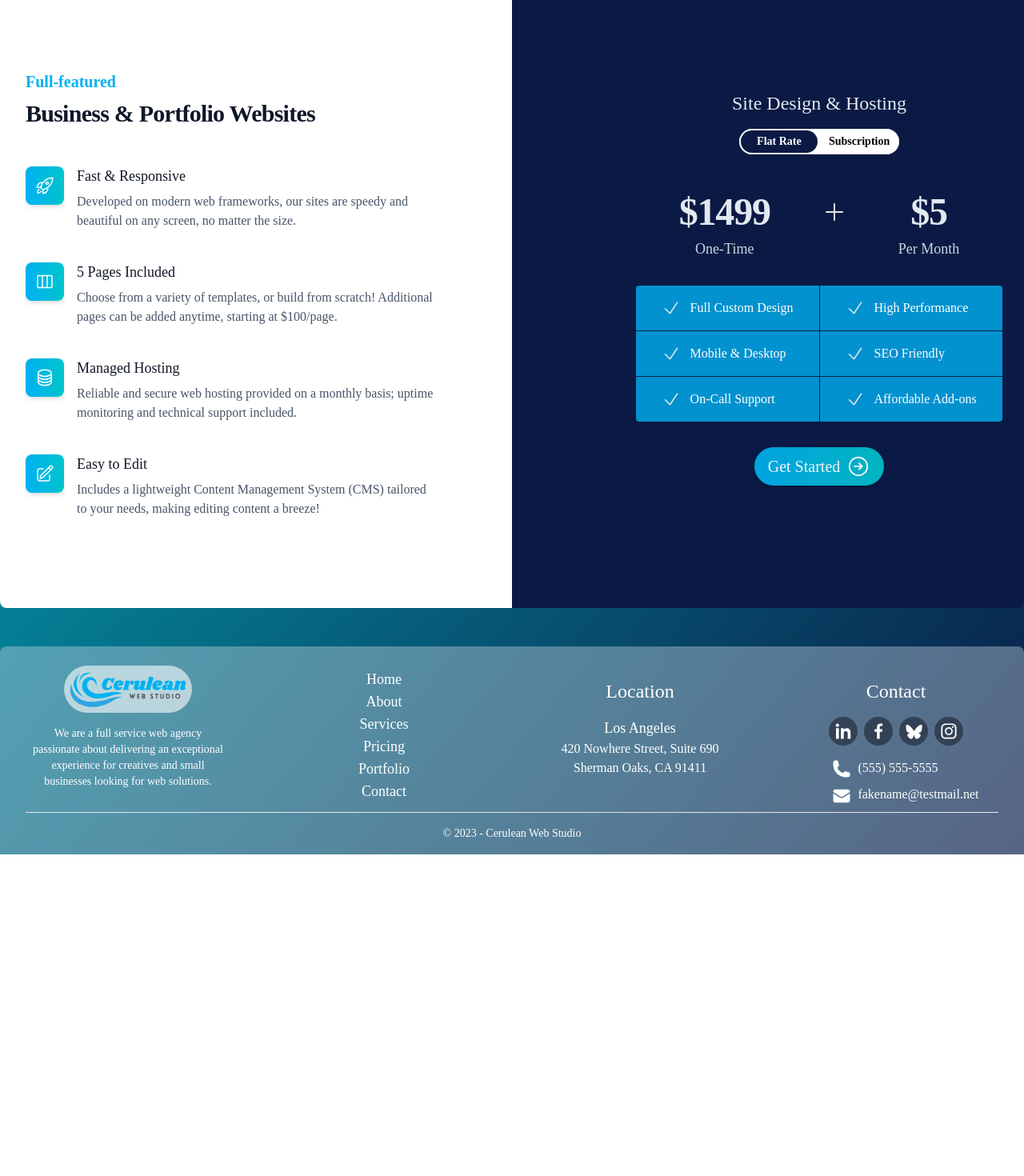
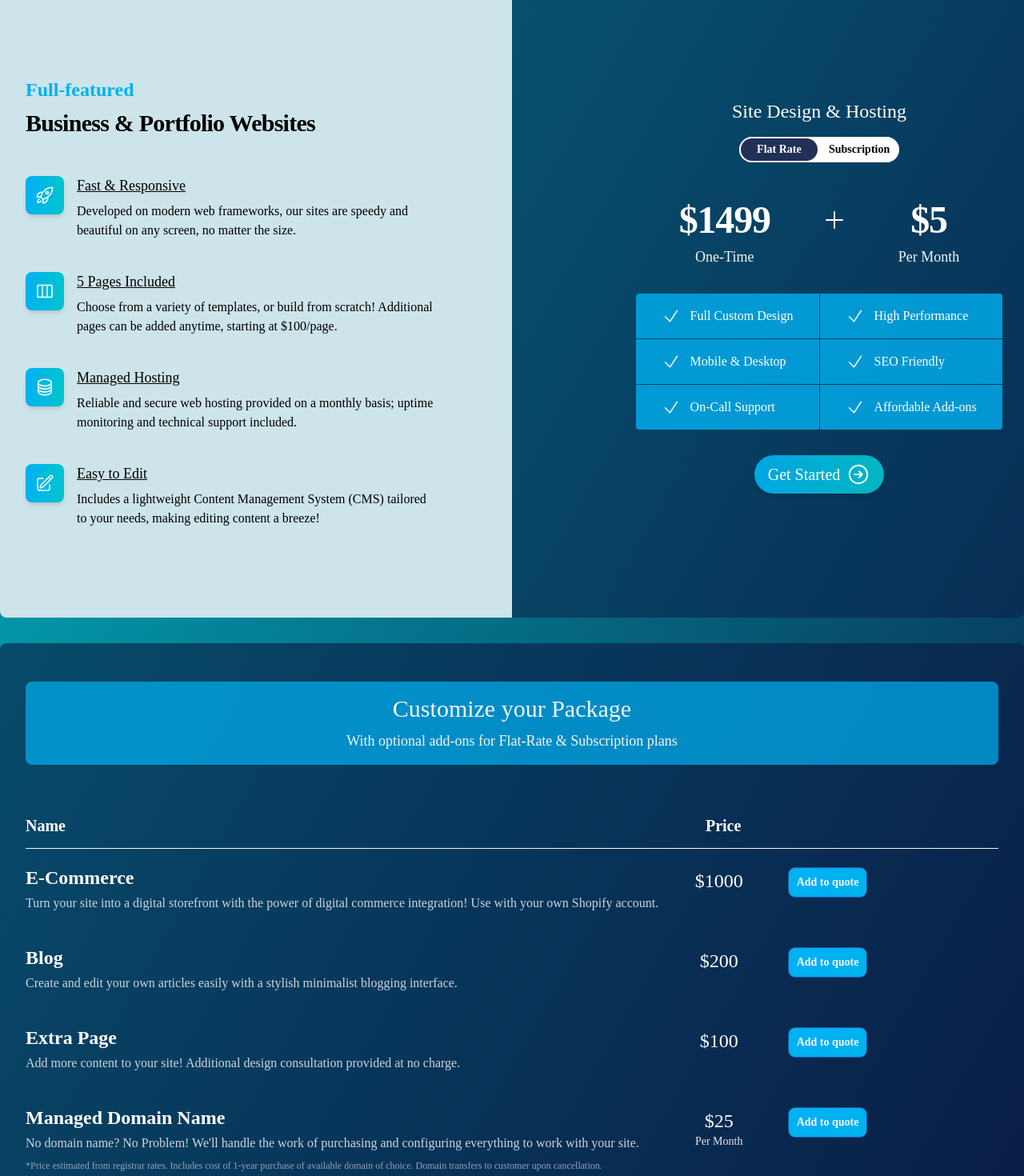
Before and after one commit to PiraTechnics/cerulean-web-studio, a Next.js app: page /pricing in a window 1280 px wide. Shown: the part 440-1910 px from the top of the page at 80% size. Before the commit the page ends 1508 px from the top, so only its background shows below. Built offline with nearby package versions, Linux system fonts and the light colour scheme.

Commit message:
#16 Add-on section details and ui

```diff
--- a/app/pricing/page.tsx
+++ b/app/pricing/page.tsx
@@ -1,4 +1,5 @@
 import { PricePackage } from "@/app/ui/sections/package";
+import { AddOns } from "../ui/sections/package-addons";
 import {
   ViewColumnsIcon,
   RocketLaunchIcon,
@@ -6,7 +7,7 @@ import {
   PencilSquareIcon,
 } from "@heroicons/react/24/outline";
 
-const packageData = {
+const staticSitePackage = {
   header: {
     superscript: "Full-featured",
     title: "Business & Portfolio Websites",
@@ -73,7 +74,7 @@ export default function Pricing() {
         <div className="mx-auto max-w-7xl px-6 lg:px-8">
           <div className="mx-auto max-w-4xl text-center">
             <p className="mt-2 text-4xl font-bold tracking-tight sm:text-5xl">
-              Pricing plans for teams of&nbsp;all&nbsp;sizes
+              Pricing for teams of&nbsp;all&nbsp;sizes
             </p>
           </div>
           <p className="mx-auto mt-6 max-w-2xl text-center text-xl leading-8">
@@ -84,11 +85,12 @@ export default function Pricing() {
         </div>
       </div>
       <PricePackage
-        header={packageData.header}
-        features={packageData.features}
-        featureChecklist={packageData.featureChecklist}
-        pricing={packageData.pricing}
+        header={staticSitePackage.header}
+        features={staticSitePackage.features}
+        featureChecklist={staticSitePackage.featureChecklist}
+        pricing={staticSitePackage.pricing}
       />
+      <AddOns />
     </section>
   );
 }
--- a/app/ui/components/toolbar.tsx
+++ b/app/ui/components/toolbar.tsx
@@ -1,7 +1,7 @@
 "use client";
 
 import { BurgerBar } from "./burger-bar";
-import { Toggle } from "./toggle";
+import { Toggle } from "./darkmode-toggle";
 
 export const ToolBar = () => {
   return (
--- /dev/null
+++ b/app/ui/sections/package-addons.tsx
@@ -0,0 +1,119 @@
+import {
+  ShoppingBagIcon,
+  DocumentTextIcon,
+  GlobeAltIcon,
+  DocumentDuplicateIcon,
+} from "@heroicons/react/24/outline";
+
+const addOnChoices = [
+  {
+    name: "E-Commerce",
+    value: "ecommerce",
+    price1: "$1000",
+    icon: <ShoppingBagIcon />,
+    description:
+      "Turn your site into a digital storefront with the power of digital commerce integration! Use with your own Shopify account.",
+  },
+  {
+    name: "Blog",
+    value: "blog",
+    price1: "$200",
+    price2: "$40",
+    label2: "Per Month",
+    icon: <DocumentTextIcon />,
+    description:
+      "Create and edit your own articles easily with a stylish minimalist blogging interface.",
+  },
+  {
+    name: "Extra Page",
+    value: "extrapage",
+    price1: "$100",
+    icon: <DocumentDuplicateIcon />,
+    description:
+      "Add more content to your site! Additional design consultation provided at no charge.",
+  },
+  {
+    name: "Managed Domain Name",
+    value: "manageddomain",
+    price1: "$25",
+    price2: "$5",
+    label1: "Per Month",
+    label2: "Per Month",
+    icon: <GlobeAltIcon />,
+    description:
+      "No domain name? No Problem! We'll handle the work of purchasing and configuring everything to work with your site.",
+    subDescription:
+      "*Price estimated from registrar rates. Includes cost of 1-year purchase of available domain of choice. Domain transfers to customer upon cancellation.",
+  },
+];
+
+export const AddOns = () => {
+  return (
+    <section className="my-4">
+      <div className="bg-cws-bg-2/60 w-full rounded-lg text-white px-1 sm:px-6 lg:static lg:px-8 py-12">
+        <div className="w-full p-4 text-center rounded-lg bg-cws-primary/70">
+          <h2 className="text-2xl sm:text-3xl text-slate-100">
+            Customize your Package
+          </h2>
+          <p className="mt-2 sm:text-lg text-slate-100">
+            With optional add-ons for Flat-Rate & Subscription plans
+          </p>
+        </div>
+        <table className="min-w-full mt-12">
+          <colgroup>
+            <col className="w-full sm:w-2/3" />
+            <col className="min-w-1/6" />
+            <col className="min-w-1/6" />
+          </colgroup>
+          <thead className="border-b border-slate-100 text-xl font-semibold">
+            <tr>
+              <th scope="col" className="py-3.5 pl-4 pr-3 text-left sm:pl-0">
+                Name
+              </th>
+              <th scope="col" className="py-3.5 pl-3 pr-4 text-center sm:pr-0">
+                Price
+              </th>
+            </tr>
+          </thead>
+          <tbody>
+            {addOnChoices.map((entry) => {
+              return (
+                <tr key={entry.value}>
+                  <td className="max-w-0 py-5 pl-4 pr-3 text-sm sm:pl-0">
+                    <div className="font-semibold text-xl md:text-2xl">
+                      {entry.name}
+                    </div>
+                    <div className="mt-1 text-slate-300 text-sm md:text-base">
+                      {entry.description}
+                    </div>
+                    {entry.subDescription && (
+                      <div className="mt-2 text-xs text-slate-400">
+                        {entry.subDescription}
+                      </div>
+                    )}
+                  </td>
+                  <td className="py-6 text-center text-xl md:text-2xl sm:pr-0 align-top">
+                    <div>{entry.price1}</div>
+                    {entry.label1 && (
+                      <div className="text-xs sm:text-sm text-slate-200">
+                        {entry.label1}
+                      </div>
+                    )}
+                  </td>
+                  <td className="py-6 text-xl px-4 md:px-8 align-top">
+                    <button
+                      type="button"
+                      className="rounded-lg bg-cws-primary px-2.5 py-2 text-sm font-semibold text-white shadow-sm hover:bg-cws-bg-2 ring-1 min-w-max"
+                    >
+                      Add to quote
+                    </button>
+                  </td>
+                </tr>
+              );
+            })}
+          </tbody>
+        </table>
+      </div>
+    </section>
+  );
+};
--- a/app/ui/sections/package-details.tsx
+++ b/app/ui/sections/package-details.tsx
@@ -18,13 +18,13 @@ export const PackageDetails = ({ header, features }: detailsProps) => {
     >
       <div
         id="white-overlay"
-        className="absolute inset-y-0 left-0 -z-10 w-full overflow-hidden bg-white lg:w-1/2 rounded-l-lg"
+        className="absolute inset-y-0 left-0 -z-10 w-full overflow-hidden bg-[#cce4ea] lg:w-1/2 lg:rounded-l-lg max-lg:rounded-t-lg"
       ></div>
-      <div className="mx-auto max-w-lg lg:mx-0">
-        <h2 className="text-xl font-semibold text-cws-primary">
+      <div className="mx-auto max-w-lg lg:mx-0 text-black">
+        <h2 className="text-xl md:text-2xl font-semibold text-cws-primary">
           {header.superscript}
         </h2>
-        <p className="mt-2 text-2xl font-bold text-slate-900 sm:text-3xl sm:tracking-tight">
+        <p className="mt-2 text-2xl font-bold sm:text-3xl sm:tracking-tight">
           {header.title}
         </p>
         <dl className="mt-12 space-y-10">
@@ -33,17 +33,15 @@ export const PackageDetails = ({ header, features }: detailsProps) => {
               <dt>
                 <div className="absolute flex h-12 w-12 items-center justify-center rounded-lg bg-gradient-to-r from-cws-primary to-cws-bg-1 ring-cws-bg-1 shadow-md">
                   <feature.icon
-                    className="h-6 w-6 text-white "
+                    className="h-6 w-6 text-white"
                     aria-hidden="true"
                   />
                 </div>
-                <p className="ml-16 text-lg font-medium leading-6 text-gray-900">
+                <p className="ml-16 text-lg font-medium leading-6 underline text-black">
                   {feature.name}
                 </p>
               </dt>
-              <dd className="ml-16 mt-2 text-slate-600">
-                {feature.description}
-              </dd>
+              <dd className="ml-16 mt-2 text-black">{feature.description}</dd>
             </div>
           ))}
         </dl>
--- a/app/ui/sections/package-pricing.tsx
+++ b/app/ui/sections/package-pricing.tsx
@@ -31,9 +31,7 @@ export const PackagePricing = ({ featureChecklist, pricing }: pricingProps) => {
     <div className="px-6 py-16 sm:py-24 lg:flex lg:items-center lg:justify-end lg:bg-none lg:px-0 lg:pl-8">
       <div className="mx-auto w-full max-w-lg space-y-8 lg:mx-0">
         <div className="mb-8">
-          <h2 className="text-slate-200 text-center text-2xl">
-            {pricing.header}
-          </h2>
+          <h2 className="text-white text-center text-2xl">{pricing.header}</h2>
           <div className="py-4 flex justify-center">
             <RadioGroup
               value={frequency}
@@ -49,7 +47,7 @@ export const PackagePricing = ({ featureChecklist, pricing }: pricingProps) => {
                   value={option}
                   className={({ checked }) =>
                     clsx(
-                      checked ? "bg-cws-bg-2 text-white" : "text-black",
+                      checked ? "bg-cws-bg-2/90 text-white" : "text-black",
                       "cursor-pointer rounded-full px-2.5 py-1"
                     )
                   }
@@ -71,7 +69,7 @@ export const PackagePricing = ({ featureChecklist, pricing }: pricingProps) => {
               className="flex items-center space-x-3 bg-cws-primary/80 px-8 py-4 text-white"
             >
               <CheckIcon
-                className="h-6 w-6 text-slate-200"
+                className="h-6 w-6 text-slate-100"
                 aria-hidden="true"
               />
               <span>{item}</span>
@@ -80,7 +78,7 @@ export const PackagePricing = ({ featureChecklist, pricing }: pricingProps) => {
         </ul>
         <a
           href="#"
-          className="flex w-fit mx-auto items-center justify-center gap-2 rounded-full border border-transparent bg-gradient-to-r from-cws-primary/90 to-cws-bg-1/90 ring-cws-bg-1 shadow-md py-2 text-xl leading-6 px-4 text-slate-100 hover:from-cws-primary/100 hover:to-cws-bg-1/100"
+          className="flex w-fit mx-auto items-center justify-center gap-2 rounded-full border border-transparent bg-gradient-to-r from-cws-primary/90 to-cws-bg-1/90 ring-cws-bg-1 shadow-md py-2 text-xl leading-6 px-4 text-white hover:from-cws-primary/100 hover:to-cws-bg-1/100"
         >
           <p>Get Started</p>
           <ArrowRightCircleIcon width={30} />
@@ -107,10 +105,10 @@ const PriceOption = ({ option }: priceProps) => {
       <h2 className="sr-only">Price</h2>
       <p className="relative flex flex-col sm:flex-row justify-center gap-4 sm:gap-16">
         <span className="flex flex-col text-center">
-          <span className="text-4xl sm:text-5xl font-bold tracking-tight text-slate-200">
+          <span className="text-4xl sm:text-5xl font-bold tracking-tight text-white">
             {option.price1}
           </span>
-          <span className="mt-2 text-lg font-medium text-slate-300">
+          <span className="mt-2 text-lg font-medium text-slate-100">
             {option.subLabel1}
           </span>
           <span className="sr-only">plus</span>
@@ -122,16 +120,16 @@ const PriceOption = ({ option }: priceProps) => {
               aria-hidden="true"
             >
               <PlusIcon
-                className="h-6 w-6 sm:h-8 sm:w-8 text-slate-200"
+                className="h-6 w-6 sm:h-8 sm:w-8 text-white"
                 aria-hidden="true"
               />
             </span>
             <span>
               <span className="flex flex-col text-center">
-                <span className="text-4xl sm:text-5xl font-bold tracking-tight text-slate-200">
+                <span className="text-4xl sm:text-5xl font-bold tracking-tight text-white">
                   {option.price2}
                 </span>
-                <span className="mt-2 font-medium text-lg text-slate-300">
+                <span className="mt-2 font-medium text-lg text-slate-100">
                   {option.subLabel2}
                 </span>
               </span>
--- a/app/ui/sections/package.tsx
+++ b/app/ui/sections/package.tsx
@@ -32,17 +32,22 @@ export const PricePackage = ({
   pricing,
 }: PackageProps) => {
   return (
+    <section className="mt-2 mb-8">
       <div
         id="margin-wrapper"
-      className="relative isolate rounded-lg bg-cws-bg-2 text-slate-100 mb-12"
+        className="relative isolate rounded-lg bg-cws-bg-2/50 text-slate-100"
       >
         <div
           id="content-container"
           className="mx-auto grid max-w-7xl grid-cols-1 lg:grid-cols-2"
         >
           <PackageDetails header={header} features={features} />
-        <PackagePricing featureChecklist={featureChecklist} pricing={pricing} />
+          <PackagePricing
+            featureChecklist={featureChecklist}
+            pricing={pricing}
+          />
         </div>
       </div>
+    </section>
   );
 };
```
Also changed, not shown: app/ui/components/darkmode-toggle.tsx (added, +42 -0 lines), app/ui/components/toggle.tsx (+56 -26 lines). Lines whose indentation alone changed are shown as unchanged.
